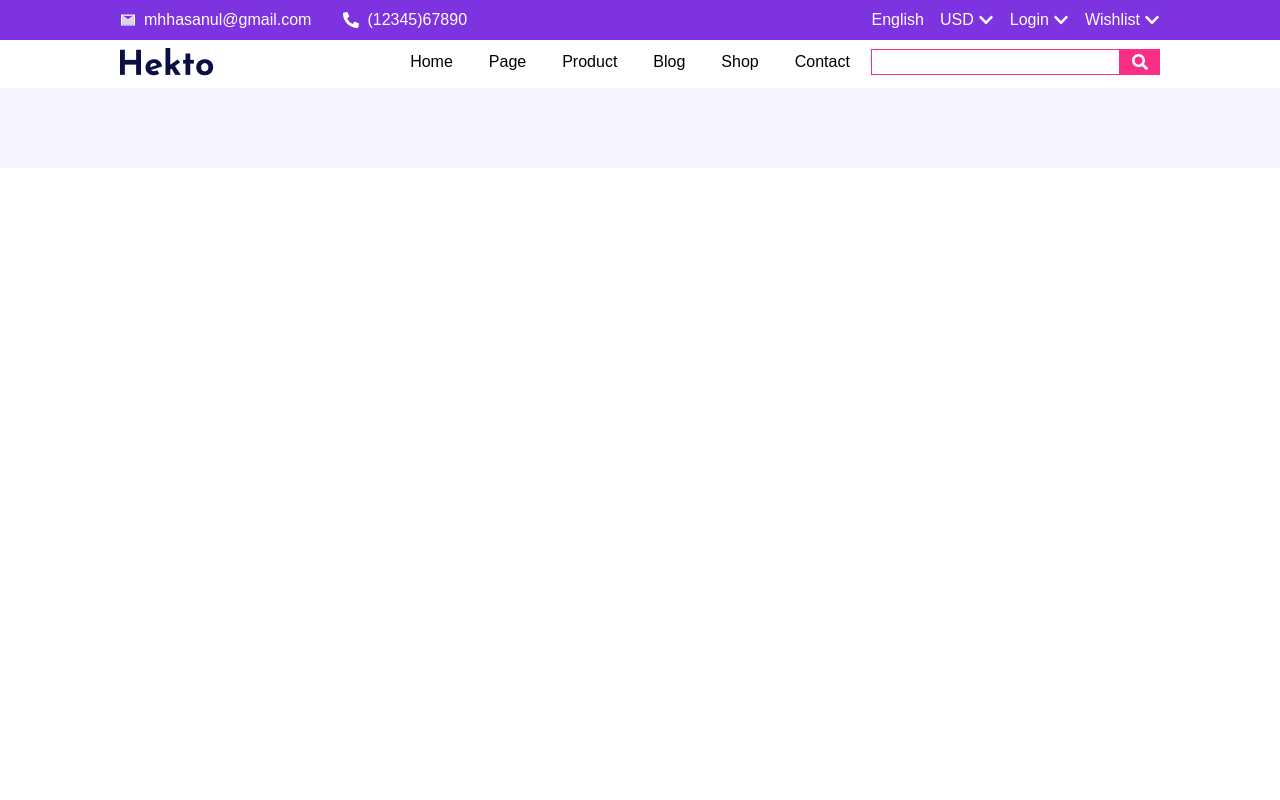
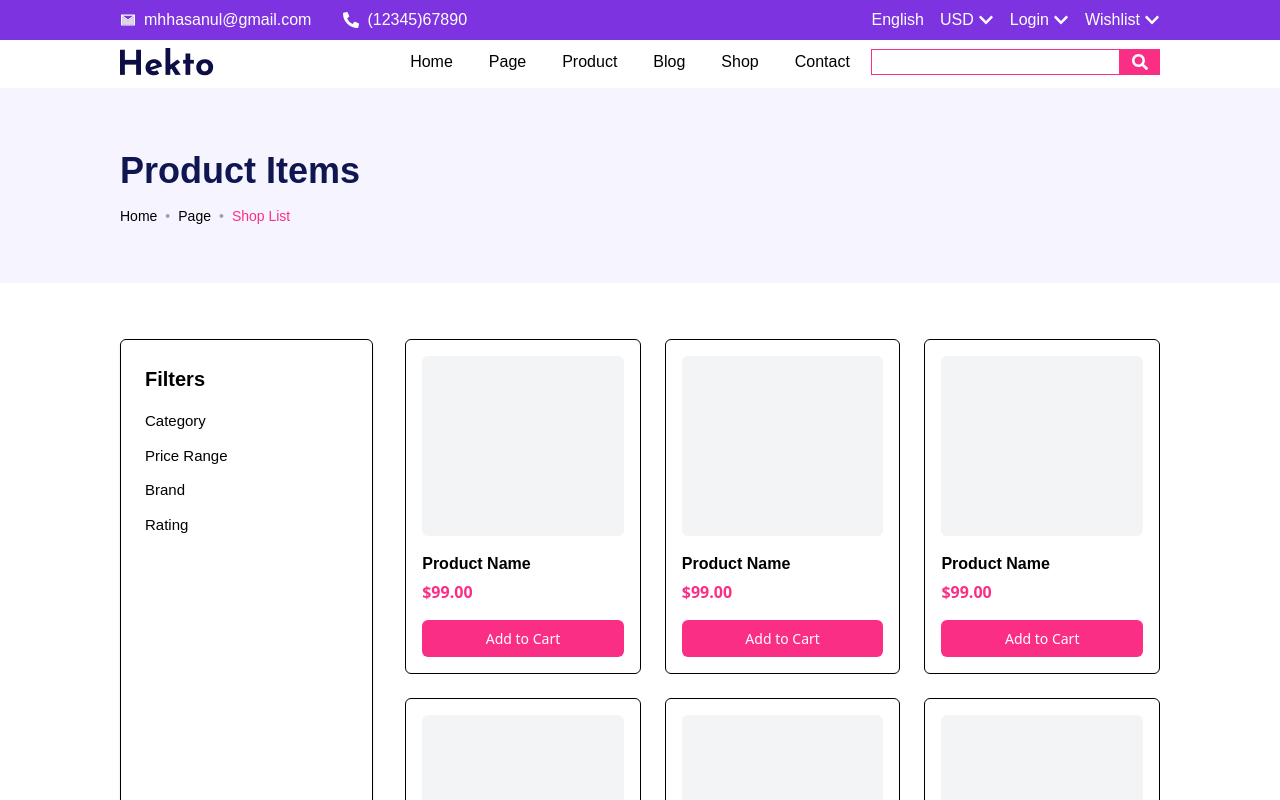
Before and after one commit to Ahnaft99/Hekto_E-Commerce, a React (Vite) app: page /product in a window 1280 px wide. Shown: the top 800 px of the page. Built offline with nearby package versions, Linux system fonts and the light colour scheme.

Commit message:
product page product showing cart

```diff
--- a/src/Pages/Product.jsx
+++ b/src/Pages/Product.jsx
@@ -1,19 +1,92 @@
 import Container from "../Components/Container";
 import Navbar from "../Components/Navbar";
 import TopNav from "../Components/TopNav";
+import { Link } from "react-router-dom";
 
 function Product() {
-    return (
-      <div>
-        <TopNav/>
-        <Navbar/>
-        <div className="bg-[#F6F5FF] py-10">
+  return (
+    <>
+      <TopNav />
+      <Navbar />
+
+      {/* Page Header */}
+      <div className="bg-[#F6F5FF] py-14">
         <Container>
+          <h1 className="font-josefin text-[36px] font-bold text-[#101750]">
+            Product Items
+          </h1>
 
+          {/* Breadcrumb */}
+          <div className="flex items-center gap-2 mt-2 text-[14px] font-josefin">
+            <Link to="/" className="hover:text-[#FB2E86] transition">
+              Home
+            </Link>
+            <span className="text-gray-400">•</span>
+            <span>Page</span>
+            <span className="text-gray-400">•</span>
+            <span className="text-[#FB2E86] font-medium">
+              Shop List
+            </span>
+          </div>
         </Container>
+      </div>
+
+      {/* Main Content */}
+      <Container>
+        <div className="flex flex-col lg:flex-row gap-8 py-14">
+
+          {/* Left Sidebar */}
+          <aside className="w-full lg:w-3/12 bg-white p-6 border rounded-md shadow-sm">
+            <h2 className="font-josefin text-[20px] font-semibold mb-4">
+              Filters
+            </h2>
+
+            <ul className="space-y-3 text-[15px] font-josefin">
+              <li className="hover:text-[#FB2E86] cursor-pointer transition">
+                Category
+              </li>
+              <li className="hover:text-[#FB2E86] cursor-pointer transition">
+                Price Range
+              </li>
+              <li className="hover:text-[#FB2E86] cursor-pointer transition">
+                Brand
+              </li>
+              <li className="hover:text-[#FB2E86] cursor-pointer transition">
+                Rating
+              </li>
+            </ul>
+          </aside>
+
+          {/* Product Grid */}
+          <section className="w-full lg:w-9/12 grid grid-cols-1 sm:grid-cols-2 lg:grid-cols-3 gap-6">
+
+            {/* Product Card */}
+            {[1,2,3,4,5,6].map((item) => (
+              <div
+                key={item}
+                className="bg-white border rounded-md p-4 hover:shadow-lg transition"
+              >
+                <div className="h-[180px] bg-gray-100 rounded-md mb-4"></div>
+
+                <h3 className="font-josefin text-[16px] font-semibold">
+                  Product Name
+                </h3>
+
+                <p className="text-[#FB2E86] font-bold mt-1">
+                  $99.00
+                </p>
+
+                <button className="mt-4 w-full py-2 bg-[#FB2E86] text-white rounded-md text-[14px] hover:opacity-90 transition">
+                  Add to Cart
+                </button>
+              </div>
+            ))}
+
+          </section>
         </div>
-      </div>
-    );
-  }
+      </Container>
+    </>
+  );
+}
 
-  export default Product;
+export default Product;
```
